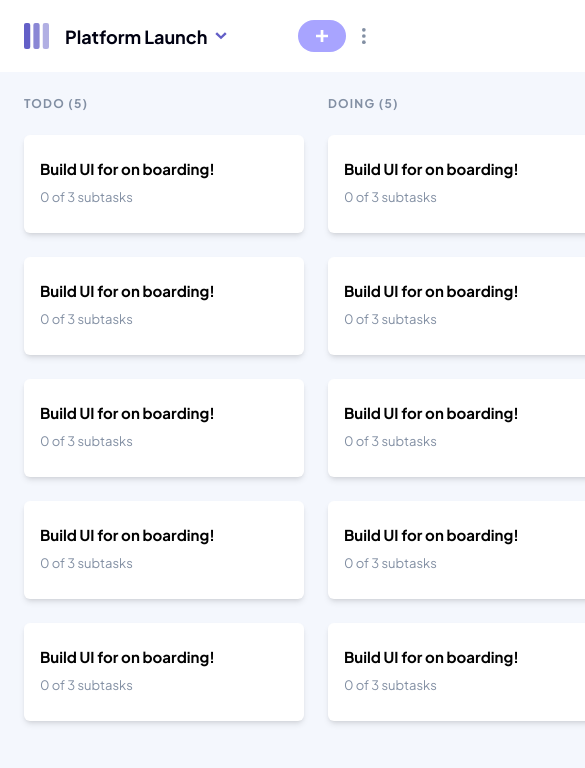
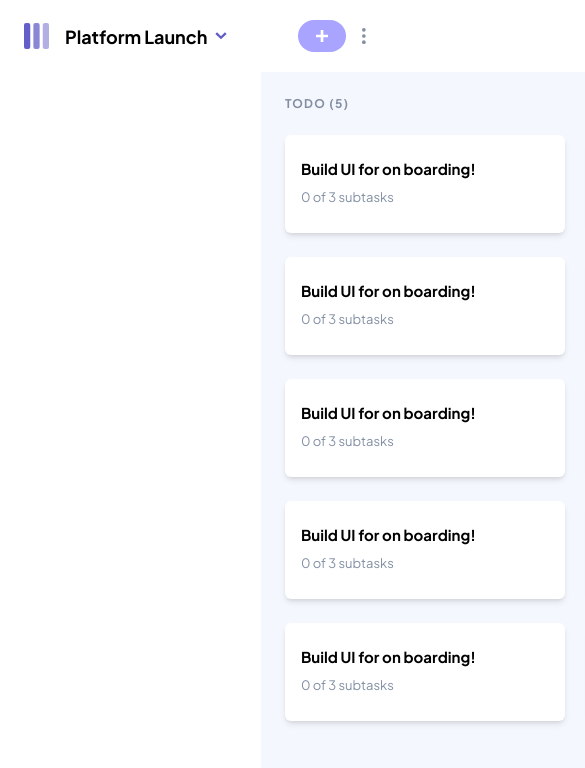
Before and after one commit to talhaimran777/kanban-task-management-app, a Next.js app: page / in a window 390 px wide. Shown: the top 768 px of the page, 585 px wide, since content can reach past the window. Built offline with nearby package versions, Linux system fonts and the light colour scheme.

Commit message:
feat: added functionality to show & hide sidebar

```diff
--- a/app/layout.tsx
+++ b/app/layout.tsx
@@ -6,6 +6,7 @@ import Navbar from 'ui/custom/navbar'
 import { ThemeProvider } from 'providers/theme-provider'
 import { ThemeSetter } from 'providers/theme-setter'
 import Sidebar from 'custom/sidebar'
+import ShowSidebar from 'custom/show-sidebar'
 
 const plusJakartaSans = Plus_Jakarta_Sans({ subsets: ['latin'] })
 
@@ -29,10 +30,11 @@ export default function RootLayout({
           disableTransitionOnChange
         >
           <ThemeSetter>
-            <div className='flex flex-col h-screen dark:bg-dark-grey'>
+            <div className='flex flex-col h-screen dark:bg-very-dark-grey'>
               <Navbar />
               <div className='flex justify-between flex-1'>
                 <Sidebar />
+                <ShowSidebar />
                 {children}
               </div>
             </div>
--- a/app/page.tsx
+++ b/app/page.tsx
@@ -1,8 +1,25 @@
+'use client'
+
 import BoardInfo from 'others/board/board-info'
+import useSidebar from 'store/sidebar'
+import { cn } from 'utils/cn'
+import clsx from 'clsx'
 
 export default function Home() {
+  const open = useSidebar((state) => state.open)
+
+  const classes = {
+    'translate-x-[261px] md:max-w-[calc(100vw-261px)]': open,
+    'w-full': !open,
+  }
+
   return (
-    <div className='flex justify-center items-start flex-1 bg-grey-primary dark:bg-very-dark-grey md:max-w-[calc(100vw-261px)]'>
+    <div
+      className={cn(
+        clsx(classes),
+        `flex justify-center items-start flex-1 bg-grey-primary dark:bg-very-dark-grey transition ease-in-out duration-700 fixed h-full`
+      )}
+    >
       <BoardInfo />
     </div>
   )
--- a/components/ui/custom/navbar.tsx
+++ b/components/ui/custom/navbar.tsx
@@ -10,8 +10,7 @@ import { DialogTrigger } from 'ui/dialog'
 // 72 px height mobile
 const Navbar = () => {
   return (
-    <Container>
-      <div className='py-5 bg-white dark:bg-dark-grey flex justify-between items-center'>
+    <div className='py-5 bg-white dark:bg-dark-grey flex justify-between items-center px-6'>
       <div className='flex justify-between items-center gap-4'>
         <Image src={Logo} alt='Logo' height={25} width={25} />
         <SelectedBoard />
@@ -39,7 +38,6 @@ const Navbar = () => {
         />
       </div>
     </div>
-    </Container>
   )
 }
 
--- /dev/null
+++ b/components/ui/custom/show-sidebar.tsx
@@ -0,0 +1,19 @@
+'use client'
+
+import ShowSidebarIcon from 'assets/svg-icons/ShowSidebarIcon'
+import useSidebar from 'store/sidebar'
+
+const ShowSidebar = () => {
+  const { open, setOpen } = useSidebar()
+
+  return !open ? (
+    <div
+      className='fixed bottom-8 left-0 z-10 w-14 h-12 bg-purple-primary rounded-r-full flex justify-center items-center cursor-pointer'
+      onClick={() => setOpen(!open)}
+    >
+      <ShowSidebarIcon className='text-white' />
+    </div>
+  ) : null
+}
+
+export default ShowSidebar
--- a/components/ui/custom/sidebar-toggler.tsx
+++ b/components/ui/custom/sidebar-toggler.tsx
@@ -2,10 +2,16 @@
 
 import HideSidebarIcon from 'assets/svg-icons/HideSidebarIcon'
 import Typography from 'custom/typography'
+import useSidebar from 'store/sidebar'
 
 const SidebarToggler = () => {
+  const { open, setOpen } = useSidebar()
+
   return (
-    <div className='mr-6 px-6 flex items-center py-[14px] gap-3 rounded-r-full transition text-grey-ternary hover:text-purple-primary hover:bg-[#EFEFF9] dark:hover:bg-white cursor-pointer'>
+    <div
+      className='mr-6 px-6 flex items-center py-[14px] gap-3 rounded-r-full transition text-grey-ternary hover:text-purple-primary hover:bg-[#EFEFF9] dark:hover:bg-white cursor-pointer'
+      onClick={() => setOpen(!open)}
+    >
       <HideSidebarIcon />
       <Typography text='Hide Sidebar' size='medium' variant='heading' />
     </div>
--- a/components/ui/custom/sidebar.tsx
+++ b/components/ui/custom/sidebar.tsx
@@ -5,12 +5,25 @@ import useData from 'store/data'
 import CreateBoardMenuItem from 'custom/create-board-menu-item'
 import ThemeToggler from 'custom/theme-toggler'
 import SidebarToggler from 'custom/sidebar-toggler'
+import useSidebar from 'store/sidebar'
+import { cn } from 'utils/cn'
+import clsx from 'clsx'
 
 const Sidebar = () => {
   const { boards } = useData((state) => state.data)
+  const open = useSidebar((state) => state.open)
+
+  const classes = {
+    '-translate-x-[261px]': !open,
+  }
 
   return (
-    <div className='md:flex-col hidden md:flex min-w-[261px] bg-white dark:bg-dark-grey pb-6'>
+    <div
+      className={cn(
+        clsx(classes),
+        `md:flex-col hidden md:flex min-w-[261px] bg-white dark:bg-dark-grey pb-6 transition ease-in-out duration-700 fixed h-[calc(100%-72px)]`
+      )}
+    >
       <div className='flex-1'>
         <BoardList boards={boards} />
         <CreateBoardMenuItem />
--- /dev/null
+++ b/store/sidebar/index.ts
@@ -0,0 +1,13 @@
+import { create } from 'zustand'
+
+interface SidebarState {
+  open: boolean
+  setOpen: (open: boolean) => void
+}
+
+const useSidebar = create<SidebarState>((set) => ({
+  open: true,
+  setOpen: (open: boolean) => set((state) => ({ open })),
+}))
+
+export default useSidebar
```
Lines whose indentation alone changed are shown as unchanged.
